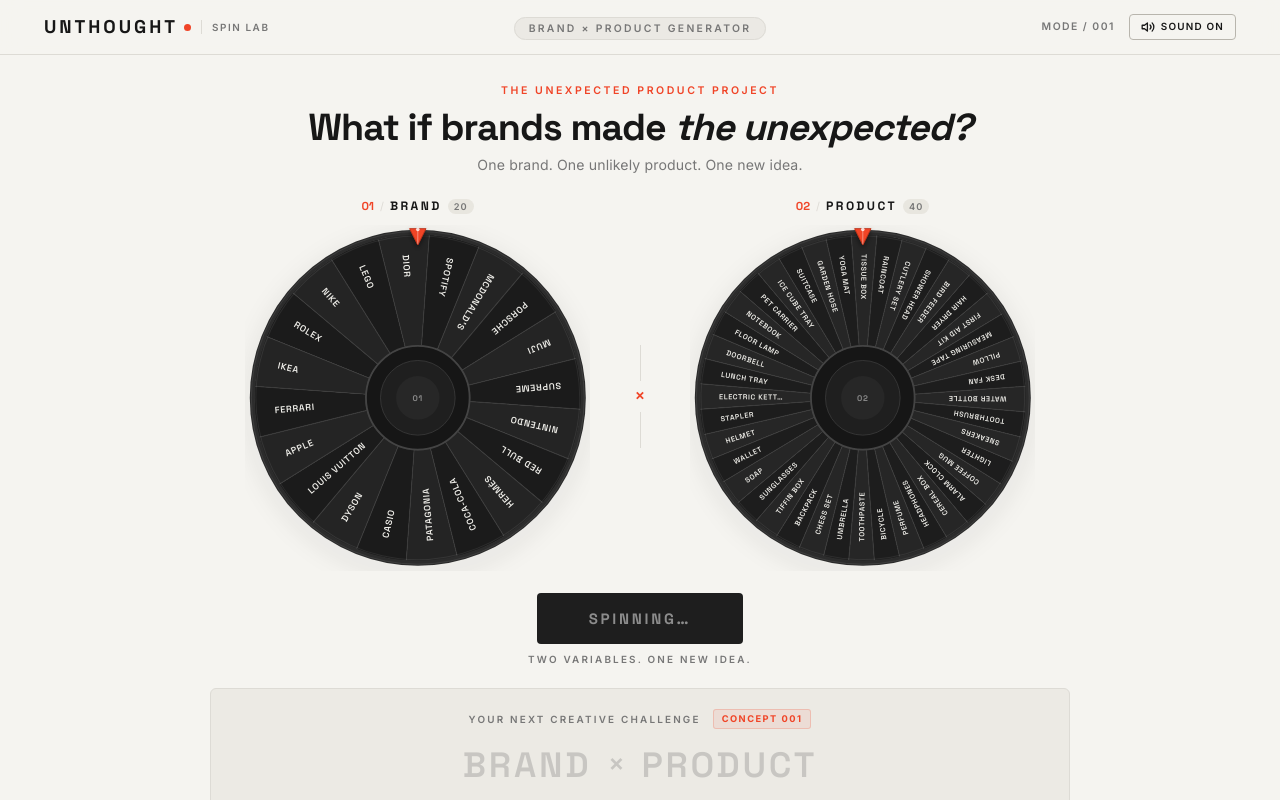
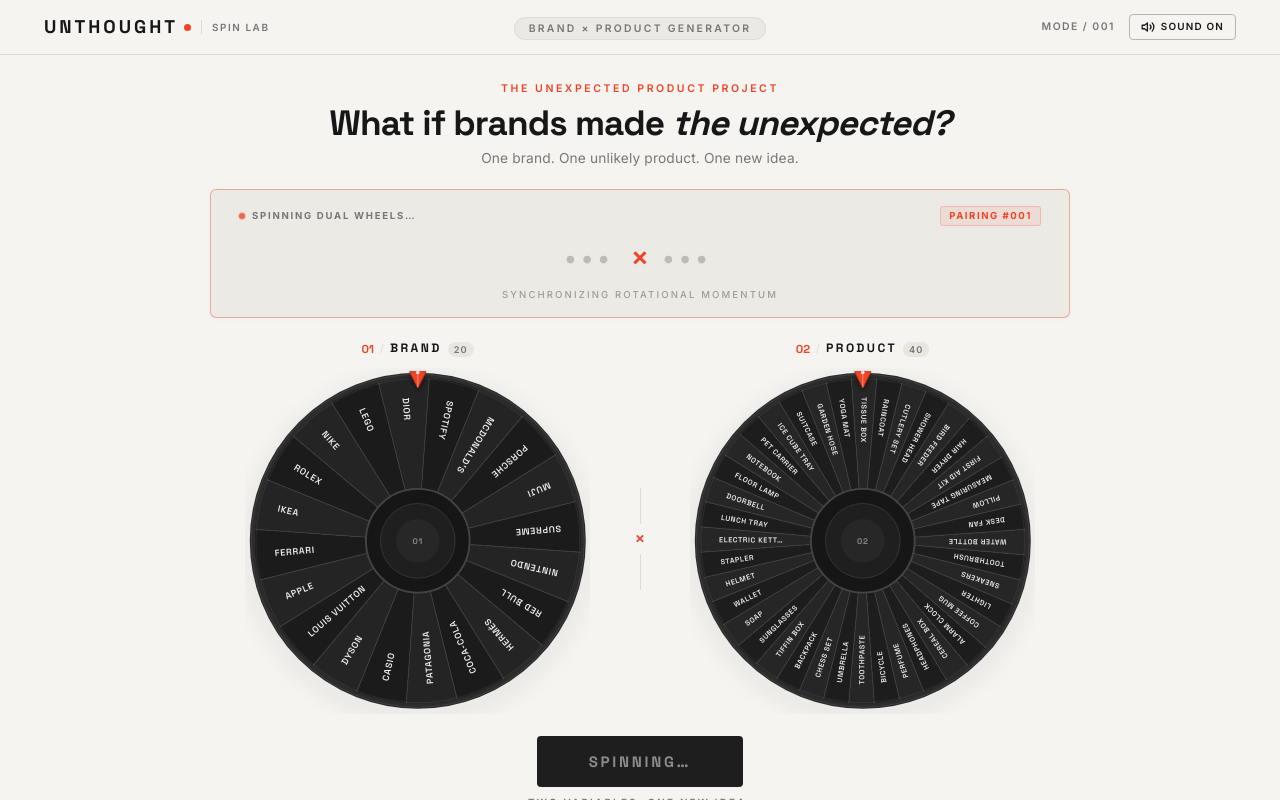
Before and after one commit to Kamal2619/unthought-spin-lab, a React (Vite) app: page / in a window 1280 px wide. Both pictures are taken after a click on the button "Spin both wheels". Shown: the top 800 px of the page. Built offline with nearby package versions, Linux system fonts and the light colour scheme.

Commit message:
Add TopResultBanner: live result marquee right above spin wheels with progressive lock-in

```diff
--- a/src/components/SpinController.tsx
+++ b/src/components/SpinController.tsx
@@ -1,5 +1,6 @@
 import React, { useCallback, useRef, useState, useEffect } from 'react';
 import Wheel from './Wheel';
+import TopResultBanner from './TopResultBanner';
 import ResultPanel from './ResultPanel';
 import { useWheelAnimation } from '../hooks/useWheelAnimation';
 import { brands, products } from '../data';
@@ -137,7 +138,17 @@
 
   return (
     <div className="spin-experience">
-      {/* Centralized Dual Wheel Stage */}
+      {/* 1. Prominent Top Result Banner (Directly on top of the wheels) */}
+      <TopResultBanner
+        brand={selectedBrand}
+        product={selectedProduct}
+        brandFinished={brandFinished}
+        productFinished={productFinished}
+        isSpinning={isSpinning}
+        conceptNumber={conceptCount}
+      />
+
+      {/* 2. Centralized Dual Wheel Stage */}
       <section className="spin-stage" aria-label="Interactive Dual Wheels">
         {/* Wheel 01: Brand */}
         <div className="wheel-column">
@@ -179,7 +190,7 @@
         </div>
       </section>
 
-      {/* Centralized Action Area */}
+      {/* 3. Centralized Action Area */}
       <div className="spin-action-area">
         <button
           className={`spin-btn ${isSpinning ? 'spinning' : ''}`}
@@ -196,7 +207,7 @@
         <p className="spin-caption">TWO VARIABLES. ONE NEW IDEA.</p>
       </div>
 
-      {/* Centralized Result Reveal */}
+      {/* 4. Exhibition Placard Result Reveal (Bottom Summary) */}
       <ResultPanel
         brand={bothStopped ? selectedBrand : null}
         product={bothStopped ? selectedProduct : null}
--- /dev/null
+++ b/src/components/TopResultBanner.tsx
@@ -0,0 +1,101 @@
+import React from 'react';
+
+interface TopResultBannerProps {
+  brand: string | null;
+  product: string | null;
+  brandFinished: boolean;
+  productFinished: boolean;
+  isSpinning: boolean;
+  conceptNumber: number;
+}
+
+/**
+ * TopResultBanner — Prominent live result display positioned directly above the spin wheels.
+ *
+ * Shows the combination in clean, neat, stylish editorial typography:
+ *   e.g. "APPLE × TOOTHBRUSH"
+ *
+ * Features progressive lock-in:
+ *   - When Wheel 01 stops: Brand locks in immediately
+ *   - When Wheel 02 stops: Product locks in with final clunk
+ *   - Complete pairing is prominently framed for Instagram Reels
+ */
+const TopResultBanner: React.FC<TopResultBannerProps> = ({
+  brand,
+  product,
+  brandFinished,
+  productFinished,
+  isSpinning,
+  conceptNumber,
+}) => {
+  const isComplete = brandFinished && productFinished && !isSpinning && Boolean(brand && product);
+
+  return (
+    <div
+      className={`top-result-marquee ${isComplete ? 'is-complete' : isSpinning ? 'is-spinning' : 'is-idle'}`}
+      aria-live="polite"
+      aria-label="Current Brand and Product selection"
+    >
+      {/* Top micro metadata header */}
+      <div className="marquee-meta-bar">
+        <div className="marquee-status-pill">
+          <span className="marquee-pulse-dot" />
+          <span className="marquee-status-text">
+            {isSpinning
+              ? !brandFinished && !productFinished
+                ? 'SPINNING DUAL WHEELS…'
+                : brandFinished && !productFinished
+                ? 'BRAND LOCKED — PRODUCT SPINNING…'
+                : 'DECELERATING…'
+              : isComplete
+              ? 'CONCEPT SELECTION'
+              : 'LIVE RESULT PREVIEW'}
+          </span>
+        </div>
+
+        {conceptNumber > 0 && (
+          <span className="marquee-concept-counter">
+            PAIRING #{String(conceptNumber).padStart(3, '0')}
+          </span>
+        )}
+      </div>
+
+      {/* Main Hero Combination Headline */}
+      <div className="marquee-headline-wrap">
+        {isComplete ? (
+          <div className="marquee-combination animate-reveal">
+            <span className="marquee-brand">{brand}</span>
+            <span className="marquee-cross">×</span>
+            <span className="marquee-product">{product}</span>
+          </div>
+        ) : isSpinning ? (
+          <div className="marquee-combination is-live-calculating">
+            <span className={`marquee-brand ${brandFinished ? 'locked' : 'pending'}`}>
+              {brandFinished && brand ? brand : '···'}
+            </span>
+            <span className="marquee-cross">×</span>
+            <span className={`marquee-product ${productFinished ? 'locked' : 'pending'}`}>
+              {productFinished && product ? product : '···'}
+            </span>
+          </div>
+        ) : (
+          <div className="marquee-combination is-placeholder">
+            <span className="marquee-placeholder-text">BRAND</span>
+            <span className="marquee-placeholder-cross">×</span>
+            <span className="marquee-placeholder-text">PRODUCT</span>
+          </div>
+        )}
+      </div>
+
+      <div className="marquee-subline">
+        {isComplete
+          ? 'THE UNEXPECTED COMBINATION'
+          : isSpinning
+          ? 'SYNCHRONIZING ROTATIONAL MOMENTUM'
+          : 'PRESS SPIN TO GENERATE PAIRING'}
+      </div>
+    </div>
+  );
+};
+
+export default React.memo(TopResultBanner);
--- a/src/components/index.ts
+++ b/src/components/index.ts
@@ -2,4 +2,5 @@
 export { default as Hero } from './Hero';
 export { default as Wheel } from './Wheel';
 export { default as ResultPanel } from './ResultPanel';
+export { default as TopResultBanner } from './TopResultBanner';
 export { default as SpinController } from './SpinController';
--- a/src/index.css
+++ b/src/index.css
@@ -221,13 +221,13 @@
    ============================================================ */
 .hero-section {
   text-align: center;
-  padding: 22px 0 12px;
+  padding: 20px 0 10px;
   max-width: 720px;
   margin: 0 auto;
 }
 
 .hero-eyebrow-container {
-  margin-bottom: 6px;
+  margin-bottom: 5px;
 }
 
 .hero-eyebrow {
@@ -241,12 +241,12 @@
 
 .hero-title {
   font-family: var(--font-display);
-  font-size: clamp(1.6rem, 3.2vw, 2.35rem);
+  font-size: clamp(1.5rem, 3vw, 2.2rem);
   font-weight: 700;
   letter-spacing: -0.025em;
   line-height: 1.15;
   color: var(--text-primary);
-  margin-bottom: 6px;
+  margin-bottom: 5px;
 }
 
 .hero-title-italic {
@@ -256,10 +256,172 @@
 
 .hero-subtitle {
   font-family: var(--font-body);
-  font-size: 0.88rem;
+  font-size: 0.86rem;
   font-weight: 400;
   color: var(--text-secondary);
   letter-spacing: 0.01em;
+}
+
+/* ============================================================
+   TOP RESULT BANNER (Prominently Above Spin Wheels)
+   ============================================================ */
+.top-result-marquee {
+  width: 100%;
+  max-width: 860px;
+  background: var(--result-bg);
+  border: 1px solid var(--border);
+  border-radius: 6px;
+  padding: 16px 28px;
+  text-align: center;
+  margin: 10px auto 14px;
+  display: flex;
+  flex-direction: column;
+  align-items: center;
+  transition: all 0.3s cubic-bezier(0.16, 1, 0.3, 1);
+  box-shadow: 0 2px 8px rgba(0, 0, 0, 0.02);
+}
+
+.top-result-marquee.is-complete {
+  border-color: #CBC8C0;
+  box-shadow: 0 4px 16px rgba(0, 0, 0, 0.05);
+}
+
+.top-result-marquee.is-spinning {
+  border-color: rgba(240, 68, 39, 0.4);
+}
+
+/* Meta Bar */
+.marquee-meta-bar {
+  display: flex;
+  align-items: center;
+  justify-content: space-between;
+  width: 100%;
+  margin-bottom: 8px;
+}
+
+.marquee-status-pill {
+  display: inline-flex;
+  align-items: center;
+  gap: 7px;
+}
+
+.marquee-pulse-dot {
+  width: 6px;
+  height: 6px;
+  border-radius: 50%;
+  background-color: var(--accent);
+  display: inline-block;
+}
+
+.top-result-marquee.is-spinning .marquee-pulse-dot {
+  animation: pulse-dot 0.8s infinite alternate ease-in-out;
+}
+
+.top-result-marquee.is-idle .marquee-pulse-dot {
+  background-color: var(--border);
+}
+
+@keyframes pulse-dot {
+  0% { transform: scale(0.85); opacity: 0.6; }
+  100% { transform: scale(1.3); opacity: 1; }
+}
+
+.marquee-status-text {
+  font-family: var(--font-body);
+  font-size: 0.6rem;
+  font-weight: 700;
+  letter-spacing: 0.18em;
+  color: var(--text-secondary);
+  text-transform: uppercase;
+}
+
+.marquee-concept-counter {
+  font-family: var(--font-body);
+  font-size: 0.6rem;
+  font-weight: 700;
+  letter-spacing: 0.16em;
+  color: var(--accent);
+  background: rgba(240, 68, 39, 0.08);
+  border: 1px solid rgba(240, 68, 39, 0.22);
+  padding: 2px 8px;
+  border-radius: 3px;
+}
+
+/* Combination Headline */
+.marquee-headline-wrap {
+  min-height: 48px;
+  display: flex;
+  align-items: center;
+  justify-content: center;
+  width: 100%;
+}
+
+.marquee-combination {
+  display: flex;
+  flex-wrap: wrap;
+  align-items: center;
+  justify-content: center;
+  gap: 6px 14px;
+}
+
+.marquee-brand,
+.marquee-product {
+  font-family: var(--font-display);
+  font-size: clamp(1.6rem, 3.4vw, 2.5rem);
+  font-weight: 700;
+  letter-spacing: -0.02em;
+  line-height: 1.1;
+  color: var(--text-primary);
+  text-transform: uppercase;
+  transition: all 0.3s cubic-bezier(0.16, 1, 0.3, 1);
+}
+
+.marquee-cross {
+  font-family: var(--font-display);
+  font-size: clamp(1.4rem, 2.8vw, 2rem);
+  font-weight: 400;
+  color: var(--accent);
+  line-height: 1;
+}
+
+/* Progressive locking states */
+.marquee-brand.locked,
+.marquee-product.locked {
+  color: var(--text-primary);
+  opacity: 1;
+}
+
+.marquee-brand.pending,
+.marquee-product.pending {
+  color: var(--text-muted);
+  letter-spacing: 0.2em;
+  opacity: 0.6;
+}
+
+/* Placeholder state */
+.marquee-placeholder-text {
+  font-family: var(--font-display);
+  font-size: clamp(1.4rem, 2.8vw, 2rem);
+  font-weight: 600;
+  letter-spacing: 0.08em;
+  color: var(--text-muted);
+  text-transform: uppercase;
+}
+
+.marquee-placeholder-cross {
+  font-family: var(--font-display);
+  font-size: clamp(1.2rem, 2.4vw, 1.7rem);
+  color: var(--border);
+}
+
+.marquee-subline {
+  font-family: var(--font-body);
+  font-size: 0.6rem;
+  font-weight: 500;
+  letter-spacing: 0.22em;
+  color: var(--text-muted);
+  text-transform: uppercase;
+  margin-top: 6px;
 }
 
 /* ============================================================
@@ -277,7 +439,7 @@
   justify-content: center;
   align-items: center;
   gap: clamp(16px, 3.5vw, 44px);
-  padding: 10px 0 16px;
+  padding: 8px 0 16px;
   width: 100%;
 }
 
@@ -375,7 +537,7 @@
   flex-direction: column;
   align-items: center;
   text-align: center;
-  padding: 6px 0 16px;
+  padding: 6px 0 14px;
 }
 
 .spin-btn {
@@ -454,7 +616,7 @@
 }
 
 /* ============================================================
-   CENTRALIZED RESULT REVEAL PANEL
+   BOTTOM RESULT PANEL (Exhibition Placard)
    ============================================================ */
 .result-panel {
   width: 100%;
@@ -462,7 +624,7 @@
   background: var(--result-bg);
   border: 1px solid var(--border);
   border-radius: 6px;
-  padding: 20px 24px;
+  padding: 18px 24px;
   text-align: center;
   margin: 6px auto 28px;
   display: flex;
@@ -475,7 +637,7 @@
   align-items: center;
   justify-content: center;
   gap: 12px;
-  margin-bottom: 10px;
+  margin-bottom: 8px;
 }
 
 .result-eyebrow {
@@ -500,7 +662,7 @@
 }
 
 .result-stage {
-  min-height: 52px;
+  min-height: 48px;
   display: flex;
   align-items: center;
   justify-content: center;
@@ -517,7 +679,7 @@
 
 .result-word {
   font-family: var(--font-display);
-  font-size: clamp(1.8rem, 4.2vw, 3rem);
+  font-size: clamp(1.7rem, 4vw, 2.8rem);
   font-weight: 700;
   letter-spacing: -0.02em;
   line-height: 1.05;
@@ -535,7 +697,7 @@
 
 .result-times {
   font-family: var(--font-display);
-  font-size: clamp(1.4rem, 3.2vw, 2.2rem);
+  font-size: clamp(1.4rem, 3vw, 2.1rem);
   font-weight: 400;
   color: var(--accent);
   opacity: 0;
@@ -570,7 +732,7 @@
 
 /* Bottom Details */
 .result-bottom-details {
-  margin-top: 12px;
+  margin-top: 10px;
   display: flex;
   flex-direction: column;
   align-items: center;
@@ -638,6 +800,10 @@
     display: none;
   }
 
+  .top-result-marquee {
+    padding: 14px 18px;
+  }
+
   .spin-stage {
     flex-direction: column;
     align-items: center;
@@ -659,7 +825,7 @@
   }
 
   .result-panel {
-    padding: 18px 16px;
+    padding: 16px 14px;
   }
 }
 
@@ -675,7 +841,9 @@
   .result-word,
   .result-times,
   .result-bottom-details,
-  .spin-btn {
+  .spin-btn,
+  .marquee-brand,
+  .marquee-product {
     transition: opacity 0.15s ease !important;
     transform: none !important;
   }
```
